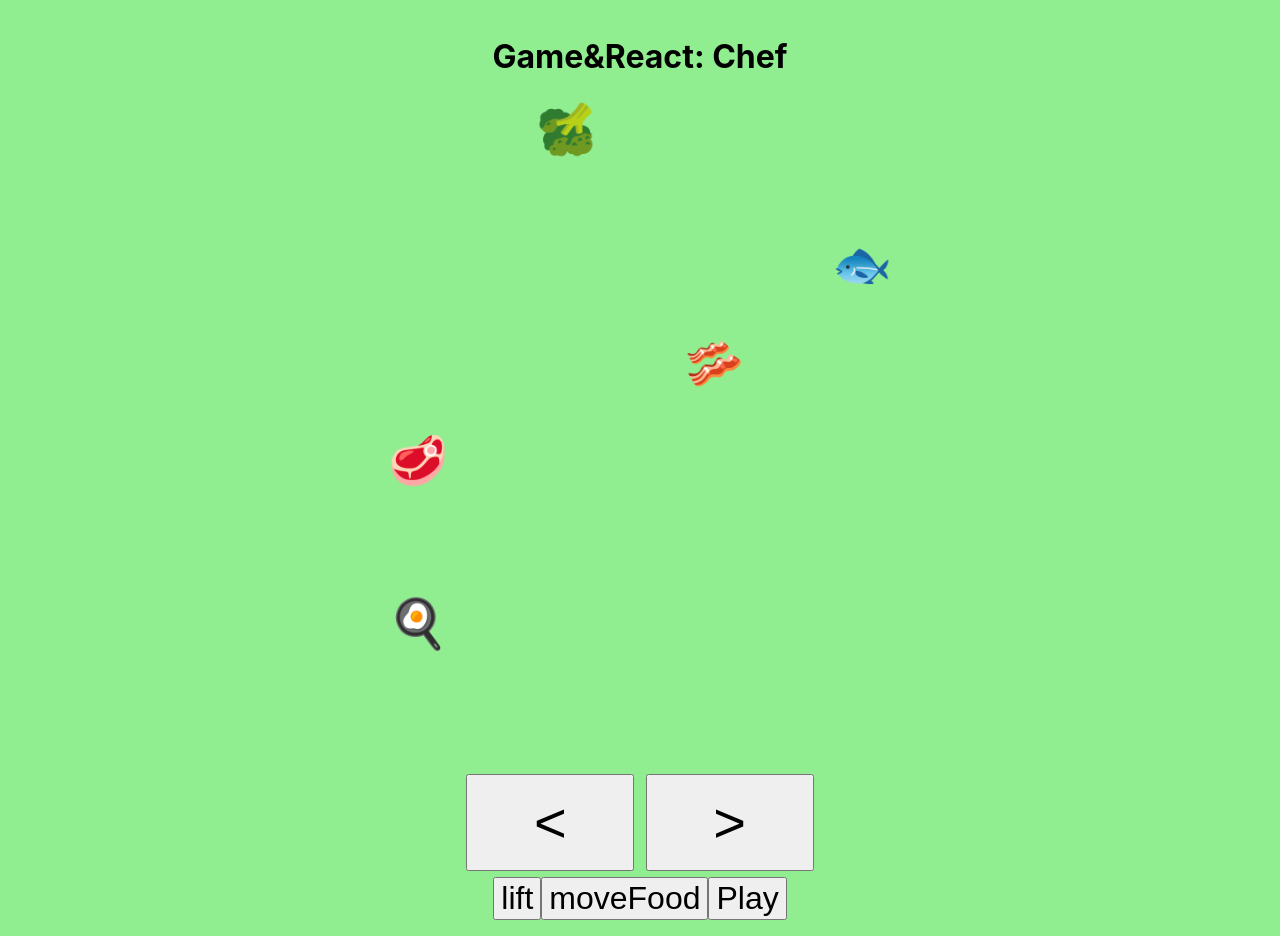
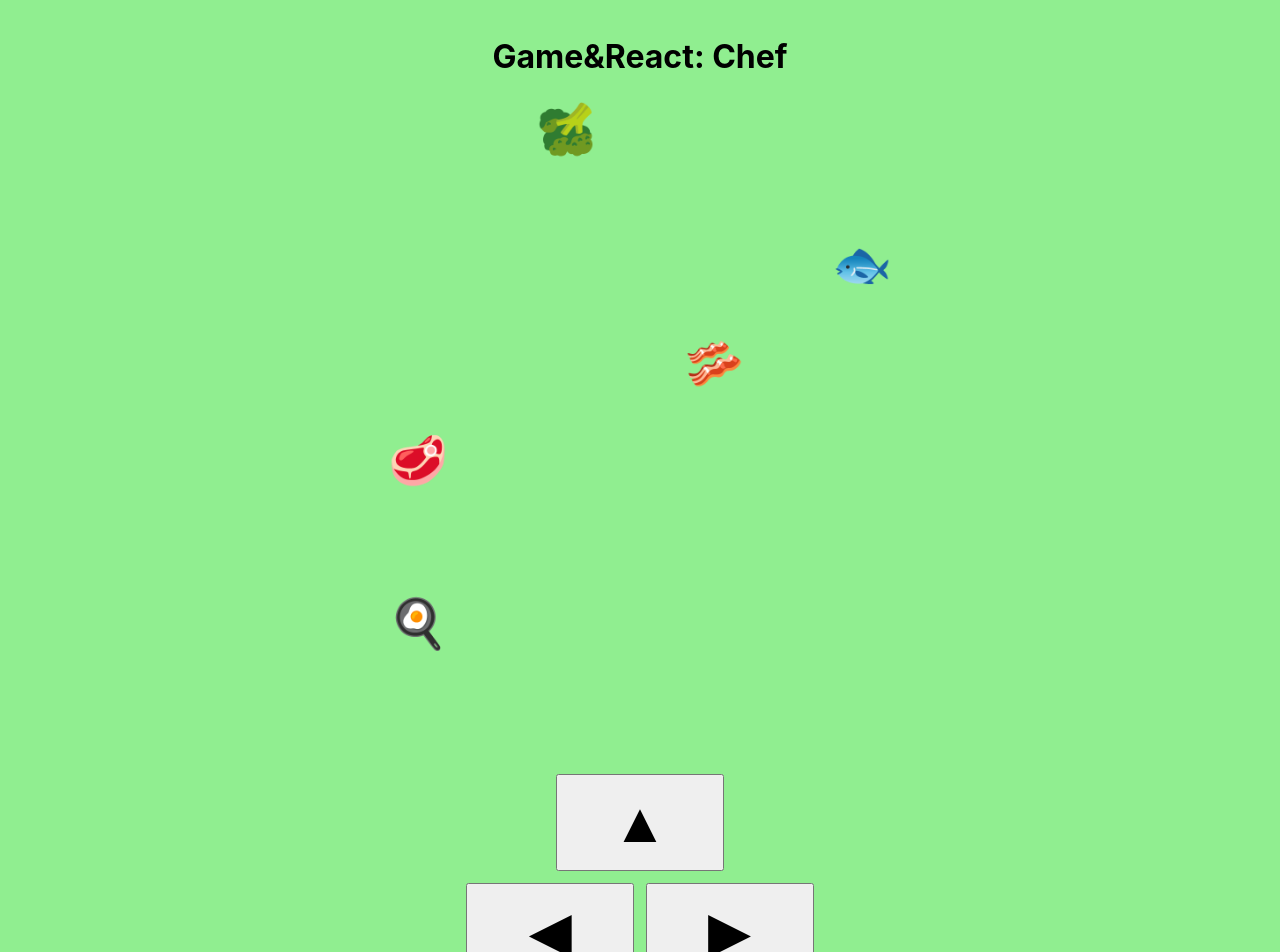
Before and after one commit to apfelsinecode/game-and-react, a React (Create React App) app in the folder game-and-react/: page / in a window 1280 px wide. Shown: the top 952 px of the page. Built offline with nearby package versions, Linux system fonts and the light colour scheme.

Commit message:
new button arrangement

```diff
--- a/game-and-react/src/Chef.tsx
+++ b/game-and-react/src/Chef.tsx
@@ -330,12 +330,12 @@ function Chef(/*props: ChefProps*/) {
             </table>
 
             <div className="ControlButtons">
-                <button onClick={handleLeftClick}>{"<"}</button>
-                <button onClick={handleRightClick}>{">"}</button>
+                <button onClick={onLift}>{"▲"}</button><br/>
+                <button onClick={handleLeftClick}>{"◀"}</button>
+                <button onClick={handleRightClick}>{"▶"}</button>
             </div>
             <div className="DebugButtons">
-                <button onClick={onLift}>lift</button>
-                <button onClick={() => moveFood()}>moveFood</button>
+
                 <button onClick={onPlayPause}>{running ? "Pause" : "Play"}</button>
             </div>
         </div>
```
